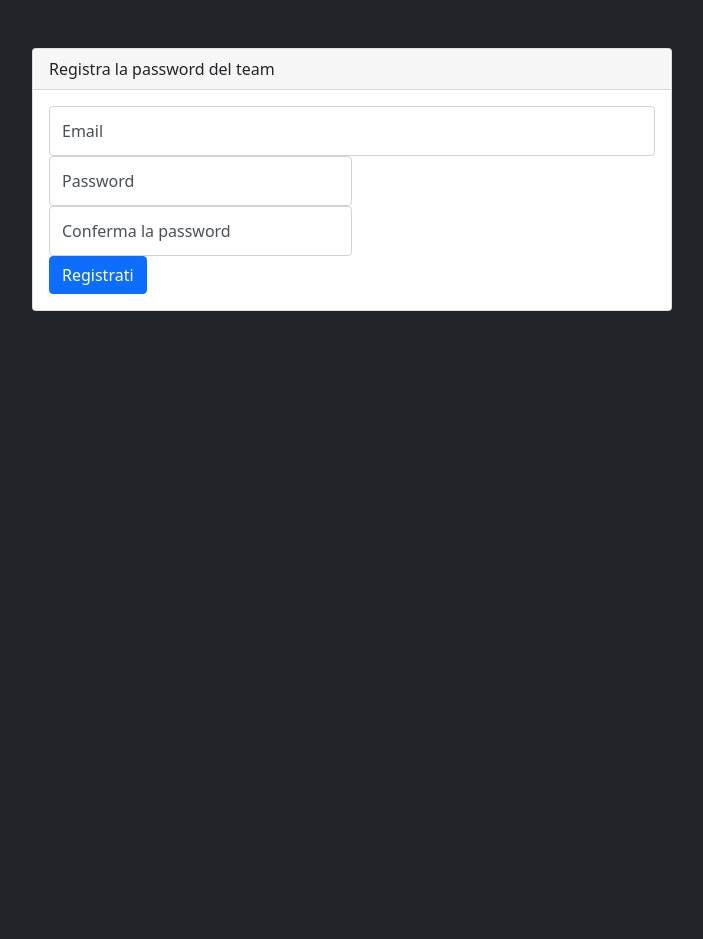
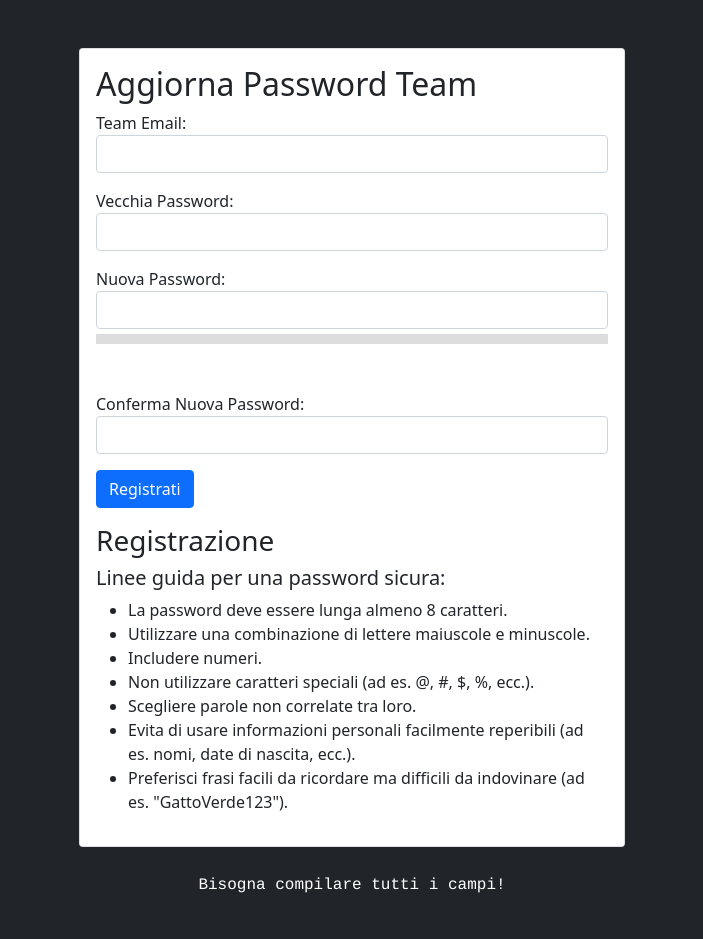
Before and after one commit to CodeCrusaderSSE/SSE, a PHP site: page /Ingegneria/registrateam.php in a window 1280 px wide. Shown: the whole page, without its empty margins (288-991 px from the left). Before the commit the page ends 311 px from the top, so only its background shows below. Run offline with PHP 8.4, Linux system fonts and the light colour scheme; data that the repository does not hold is empty.

Commit message:
Implemented privacy pattern Informed Secure Passwords

```diff
--- a/Admin/registrateam.php
+++ b/Admin/registrateam.php
@@ -11,63 +11,149 @@
 
   <title>SB Admin - Register</title>
   <!-- Bootstrap core JavaScript-->
-    <script src="https://code.jquery.com/jquery-3.7.1.min.js" integrity="sha256-/JqT3SQfawRcv/BIHPThkBvs0OEvtFFmqPF/lYI/Cxo=" crossorigin="anonymous"></script>
+  <script src="https://code.jquery.com/jquery-3.7.1.min.js"
+    integrity="sha256-/JqT3SQfawRcv/BIHPThkBvs0OEvtFFmqPF/lYI/Cxo=" crossorigin="anonymous"></script>
   <script src="vendor/bootstrap/js/bootstrap.bundle.min.js"></script>
 
   <!-- Core plugin JavaScript-->
-    <script src="https://cdnjs.cloudflare.com/ajax/libs/jquery-easing/1.4.1/jquery.easing.min.js" integrity="sha512-0QbL0ph8Tc8g5bLhfVzSqxe9GERORsKhIn1IrpxDAgUsbBGz/V7iSav2zzW325XGd1OMLdL4UiqRJj702IeqnQ==" crossorigin="anonymous" referrerpolicy="no-referrer"></script>
+  <script src="https://cdnjs.cloudflare.com/ajax/libs/jquery-easing/1.4.1/jquery.easing.min.js"
+    integrity="sha512-0QbL0ph8Tc8g5bLhfVzSqxe9GERORsKhIn1IrpxDAgUsbBGz/V7iSav2zzW325XGd1OMLdL4UiqRJj702IeqnQ=="
+    crossorigin="anonymous" referrerpolicy="no-referrer"></script>
   <!-- Bootstrap core CSS-->
-    <link href="https://cdn.jsdelivr.net/npm/bootstrap@5.0.2/dist/css/bootstrap.min.css" rel="stylesheet" integrity="sha384-EVSTQN3/azprG1Anm3QDgpJLIm9Nao0Yz1ztcQTwFspd3yD65VohhpuuCOmLASjC" crossorigin="anonymous">
+  <link href="https://cdn.jsdelivr.net/npm/bootstrap@5.0.2/dist/css/bootstrap.min.css" rel="stylesheet"
+    integrity="sha384-EVSTQN3/azprG1Anm3QDgpJLIm9Nao0Yz1ztcQTwFspd3yD65VohhpuuCOmLASjC" crossorigin="anonymous">
 
   <!-- Custom fonts for this template-->
   <link href="vendor/fontawesome-free/css/all.min.css" rel="stylesheet" type="text/css">
 
   <!-- Custom styles for this template-->
   <link href="css/sb-admin.css" rel="stylesheet">
+  <style>
+    /* Stile per la barra di forza della password */
+    .password-strength {
+      width: 100%;
+      height: 10px;
+      background-color: #ddd;
+      margin-top: 5px;
+    }
 
+    .password-strength span {
+      display: block;
+      height: 100%;
+    }
+
+    .weak {
+      width: 33%;
+      background-color: red;
+    }
+
+    .medium {
+      width: 66%;
+      background-color: orange;
+    }
+
+    .strong {
+      width: 100%;
+      background-color: green;
+    }
+
+    .match {
+      color: green;
+    }
+
+    .no-match {
+      color: red;
+    }
+  </style>
+  <script>
+    function checkPasswordStrength() {
+      var password = document.getElementById('password').value;
+      var strengthBar = document.getElementById('strengthBar');
+      var strength = 0;
+
+      if (password.length > 7) strength += 1;
+      if (password.length > 12) strength += 1;
+      if (/[A-Z]/.test(password)) strength += 1;
+      if (/[a-z]/.test(password)) strength += 1;
+      if (/[0-9]/.test(password)) strength += 1;
+      if (/[^A-Za-z0-9]/.test(password)) strength += 1;
+
+      strengthBar.innerHTML = '';
+      if (strength < 3) {
+        strengthBar.innerHTML = '<span class="weak"></span><p class="h4">Weak</p>';
+      } else if (strength < 5) {
+        strengthBar.innerHTML = '<span class="medium"></span><p class="h4">Medium</p>';
+      } else {
+        strengthBar.innerHTML = '<span class="strong"></span><p class="h4">Strong</p>';
+      }
+    }
+
+    function checkPasswordMatch() {
+      var password = document.getElementById('password').value;
+      var confirmPassword = document.getElementById('confirmPassword').value;
+      var matchMessage = document.getElementById('matchMessage');
+      if (password === confirmPassword) {
+        matchMessage.textContent = 'Le password coincidono';
+        matchMessage.className = 'match';
+      } else {
+        matchMessage.textContent = 'Le password non coincidono';
+        matchMessage.className = 'no-match';
+      }
+    }
+  </script>
 </head>
 
 <body class="bg-dark">
-
-    <div class="container">
-      <div class="card card-register mx-auto mt-5">
-        <div class="card-header">Registra la password del team</div>
+  <div class="container mt-5">
+    <div class="row justify-content-center">
+      <div class="col-md-6">
+        <div class="card">
           <div class="card-body">
-          <form action="registrateam.php" method="POST">
-
+            <h2>Aggiorna Password Team</h2>
+            <form action="registrateam.php" method="post">
               <div class="form-group">
-              <div class="form-label-group">
-                <input type="email" name="email" id="inputEmail" class="form-control" placeholder="Email " required="required">
-                <label for="inputEmail">Email </label>
+                <label for="email">Team Email:</label>
+                <input type="email" class="form-control mb-3" id="email" name="email" required="true">
+                <label for="oldPassword">Vecchia Password:</label>
+                <input type="oldPassword" class="form-control mb-3" id="oldPassword" name="oldPassword" required="true">
+                <label for="password">Nuova Password:</label>
+                <input type="password" class="form-control" id="password" name="password" required="true"
+                  onkeyup="checkPasswordStrength(); checkPasswordMatch();">
+                <div class="password-strength mb-3" id="strengthBar"></div>
               </div>
+              <div class="form-group mb-3 mt-5">
+                <label for="confirmPassword">Conferma Nuova Password:</label>
+                <input type="password" class="form-control" id="confirmPassword" name="confirmPassword" required="true"
+                  onkeyup="checkPasswordMatch();">
+                <small id="matchMessage"></small>
               </div>
-            <div class="form-group">
-              <div class="form-row">
-                <div class="col-md-6">
-                  <div class="form-label-group">
-                    <input type="password" name="password" id="inputPassword" class="form-control" placeholder="Password" required="required">
-                    <label for="inputPassword">Password</label>
-                  </div>
-                </div>
-                <div class="col-md-6">
-                  <div class="form-label-group">
-                    <input type="password" id="confirmPassword" class="form-control" placeholder="Confirm password" required="required">
-                    <label for="confirmPassword">Conferma la password</label>
+              <button type="submit" class="btn btn-primary mb-3">Registrati</button>
+            </form>
+            <h3 class="card-title">Registrazione</h3>
+            <div>
+              <h5>Linee guida per una password sicura:</h5>
+              <ul>
+                <li>La password deve essere lunga almeno 8 caratteri.</li>
+                <li>Utilizzare una combinazione di lettere maiuscole e minuscole.</li>
+                <li>Includere numeri.</li>
+                <li>Non utilizzare caratteri speciali (ad es. @, #, $, %, ecc.).</li>
+                <li>Scegliere parole non correlate tra loro.</li>
+                <li>Evita di usare informazioni personali facilmente reperibili (ad es. nomi, date di nascita, ecc.).
+                </li>
+                <li>Preferisci frasi facili da ricordare ma difficili da indovinare (ad es. "GattoVerde123").</li>
+              </ul>
             </div>
           </div>
         </div>
-            </div>
-             <button type="submit" class="btn btn-primary btn-block" > Registrati </button>
-          </form>
       </div>
     </div>
   </div>
 
   <?php
 
-$config = include('php/config.php');
+  $config = include ('php/config.php');
   $psw = $config['DB_PSW'];
-$conn = mysqli_connect ("localhost","SSE24",$psw,"civicsense") or die ("Connessione non riuscita");
+  $conn = mysqli_connect("localhost", "SSE24", $psw, "civicsense") or die("Connessione non riuscita");
 
 
   // Check connection
@@ -77,36 +163,74 @@ if ($conn->connect_error) {
 
   // Retrieve POST data
   $email = isset($_POST['email']) ? $_POST['email'] : null;
-$pass = isset($_POST['password']) ? $_POST['password'] : null;
+  $password = isset($_POST['password']) ? $_POST['password'] : null;
+  $confirmPassword = isset($_POST['confirmPassword']) ? $_POST['confirmPassword'] : null;
+  $oldPassword = isset($_POST['oldPassword']) ? $_POST['oldPassword'] : null;
 
-if ($email !== null && $pass !== null) {
+  if ($email !== null && $password !== null && $confirmPassword !== null) {
     // Prepare the update statement
+
+    if ($password !== $confirmPassword) {
+      echo ('<center><p style="color:white"><b>Le password non coincidono.</b></p></center>');
+      die("");
+    }
+
+    // Controllo della lunghezza della password
+    if (strlen($password) < 8) {
+      echo ('<center><p style="color:white"><b>La password deve essere lunga almeno 8 caratteri.</b></p></center>');
+      die("");
+    }
+
+    if (preg_match('/^[A-Za-z0-9]+$/', $password)) {
+
+    } else {
+      echo ('<center><p style="color:white"><b>La nuova password contiene caratteri non ammessi.</b></p></center>');
+      die("");
+    }
+
+    $stmt = $conn->prepare("SELECT password FROM team WHERE email_t = ?");
+    $stmt->bind_param("s", $email);
+    $stmt->execute();
+    $result = $stmt->get_result();
+    if ($result->num_rows > 0) {
+      $row = $result->fetch_assoc();
+      if ($row["password"] !== $oldPassword) {
+        echo ('<center><p style="color:white"><b>Vecchia password non corretta.</b></p></center>');
+        die("");
+      }
+    }
+
+
     $stmt = $conn->prepare("UPDATE team SET password = ? WHERE email_t = ?");
     if ($stmt === false) {
       die("Prepare failed: " . $conn->error);
     }
 
     // Bind the parameters
-    $stmt->bind_param("ss", $pass, $email);
+    $stmt->bind_param("ss", $password, $email);
+    $result = $stmt->execute();
+    // Execute the statement
+    if ($result === TRUE) {
+      echo "";
+      echo ('<center><p style="color:white"><b>Password aggiornata con successo.</b></p></center>');
+    } else {
+      echo "" . $stmt->error;
+      echo ('<center><p style="color:white"><b>Password non aggiornata.</b></p></center>');
 
-    // Execute the statement
-    if ($stmt->execute()) {
-        echo "Password updated successfully";
-    } else {
-        echo "Error updating password: " . $stmt->error;
     }
 
     // Close the statement
     $stmt->close();
   } else {
-    echo "Email and password must be provided";
+    echo ("<br><center><p><font color=white font face='Courier'>Bisogna compilare tutti i campi!</p><center><br> ");
+
   }
 
   // Close the connection
   $conn->close();
-if($result){
+  /* if($result){
     echo("<br><b><br><p> <center> <font color=white font face='Courier'> Password registrata! Clicca su <a href='login.php'> Login </a> per accedere. </b></center></p><br><br> ");
-}
+  }  */
 
 
   ?>
```
Also changed, not shown: Admin/php/cancellateam.php (+5 -5 lines), Admin/php/registrateam.php (added, +59 -0 lines), Admin/team.php (+39 -35 lines). Lines whose indentation alone changed are shown as unchanged.
